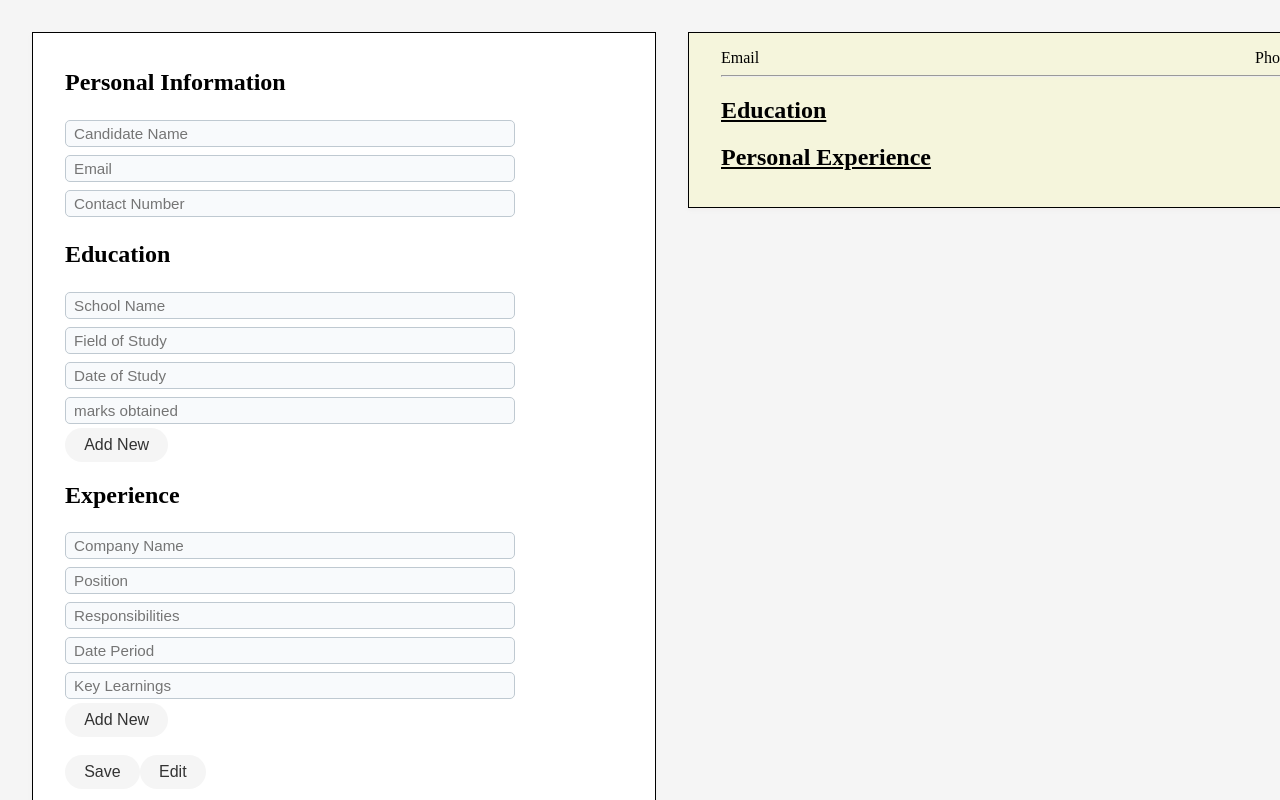
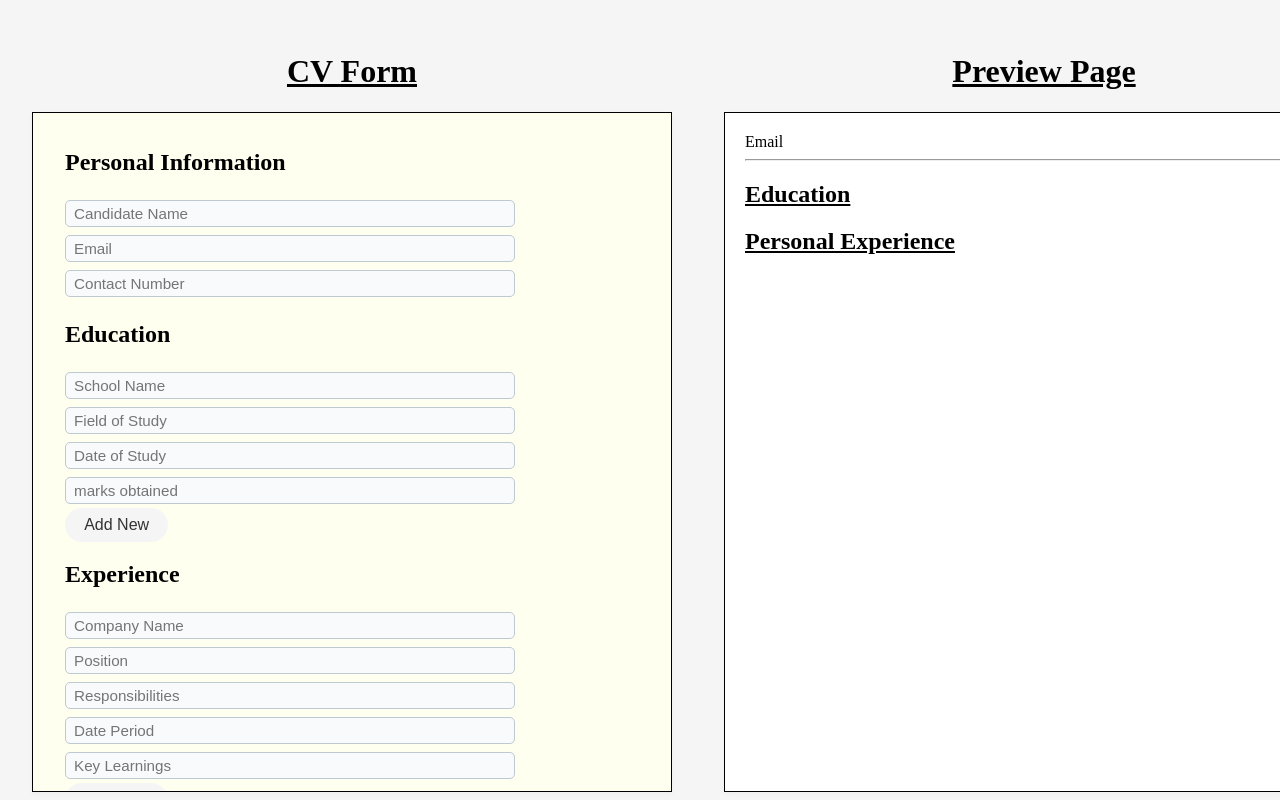
Before and after one commit to Malhar-git/CV-builder, a React (Vite) app: page / in a window 1280 px wide. Built offline with nearby package versions, Linux system fonts and the light colour scheme.

Commit message:
feat: Add Convert2Pdf button with proper functionality

```diff
--- a/package.json
+++ b/package.json
@@ -10,6 +10,7 @@
     "preview": "vite preview"
   },
   "dependencies": {
+    "html2pdf.js": "^0.10.3",
     "react": "^19.1.0",
     "react-date-range": "^2.0.1",
     "react-dom": "^19.1.0"
--- a/src/App.css
+++ b/src/App.css
@@ -29,6 +29,7 @@
   width: 50vw;
   min-width: 0;
   max-width: 640px;
+  height: 680px;
   flex: 0 0 50vw;
   text-align: left;
   overflow: auto;
@@ -42,18 +43,23 @@ input, textarea {
 }
 
 #preview-pg {
-  background-color: #f5f5f5;
   padding: 1rem 1rem 1rem 2rem;
   border: 1px solid #000000;
   box-shadow: 0 2px 4px rgba(190, 179, 179, 0.1);
   justify-content: center;
   align-items: center;
-  background-color: beige;
 }
 
 #form-pg {
-  background-color: white;
+  background-color: #fffff0;
   padding: 1rem 1rem 1rem 2rem;
   border: 1px solid #000000;
   box-shadow: 0 2px 4px rgba(190, 179, 179, 0.1);
+  justify-content: center;
+  align-items: center;
 }
+
+#preview-pg p {
+  margin: 2px 0;
+  padding: 0;
+}
--- a/src/App.jsx
+++ b/src/App.jsx
@@ -1,10 +1,11 @@
-import React, { useState } from 'react';
+import React, { useState, useRef } from 'react';
 import './App.css';
 import { Education } from './components/Education';
 import Experience from './components/Experience';
 import { PersonalInformation } from './components/PersonalInformation';
 import { Buttons } from './components/Buttons';
 import { HeaderPreview, Preview } from './components/Preview';
+import html2pdf from 'html2pdf.js';
 
 export function App() {
   const [formData, setFormData] = useState({
@@ -14,6 +15,8 @@ export function App() {
   });
   const [isEditable, setIsEditable] = useState(true);
 
+  const previewRef = useRef(); // Ref to target the preview section
+
   const handleSave = () => {
     setIsEditable(false);
   };
@@ -22,22 +25,45 @@ export function App() {
     setIsEditable(true);
   };
 
+  const handleDownloadPDF = () => {
+    const element = previewRef.current;
+    const opt = {
+      margin: 0.5,
+      filename: 'cv-preview.pdf',
+      image: { type: 'jpeg', quality: 0.98 },
+      html2canvas: { scale: 2 },
+      jsPDF: { unit: 'in', format: 'a4', orientation: 'portrait' }
+    };
+
+    html2pdf().set(opt).from(element).save();
+  };
+
   return (
-    <div className="flex-container" style={{ display: "flex",  width: '100vw', height: '100vh' }}>
-      <div id="form-pg" style={{flex: 1}}>
+    <div className="flex-container" style={{ display: "flex", width: '100vw', height: '100vh'}}>
+      <div style={{ paddingRight: '20px' }}>
+        <h1><b><u>CV Form</u></b></h1>
+        <div id="form-pg" style={{ flex: 1 }}>
           <h2>Personal Information</h2>
           <PersonalInformation formData={formData} setFormData={setFormData} isEditable={isEditable} />
           <h2>Education</h2>
           <Education formData={formData} setFormData={setFormData} isEditable={isEditable} />
           <h2>Experience</h2>
           <Experience formData={formData} setFormData={setFormData} isEditable={isEditable} />
-        <br></br>
+          <br />
           <Buttons isEditable={isEditable} onSave={handleSave} onEdit={handleEdit} />
+          <br />
+          {/* Add Download PDF button here */}
+          <button onClick={handleDownloadPDF}>Download PDF</button>
         </div>
-      <div id="preview-pg" style={{flex:1}}>
+      </div>
+
+      <div>
+        <h1><b><u>Preview Page</u></b></h1>
+        <div ref={previewRef} id="preview-pg" style={{ flex: 1, padding: '20px', background: '#ffffff' }}>
           <HeaderPreview formData={formData} />
           <hr />
           <Preview formData={formData} />
+        </div>
       </div>
     </div>
   );
--- a/src/components/Preview.jsx
+++ b/src/components/Preview.jsx
@@ -3,6 +3,7 @@ import "../App.css";
 export function HeaderPreview({formData}) {
     const {PersonalInformation} = formData;
     return (
+
         <div id="preview-header">
             {PersonalInformation.name && (
                 <h1 className="font-bold text-center">{PersonalInformation.name}</h1>
@@ -16,6 +17,7 @@ export function HeaderPreview({formData}) {
                 </div>
             </div>
         </div>
+
     );
 }
 
```
Also changed, not shown: src/components/PdfConverter.jsx (added), 1 other file (tests, documents, lock files or other folders). Lines whose indentation alone changed are shown as unchanged.
